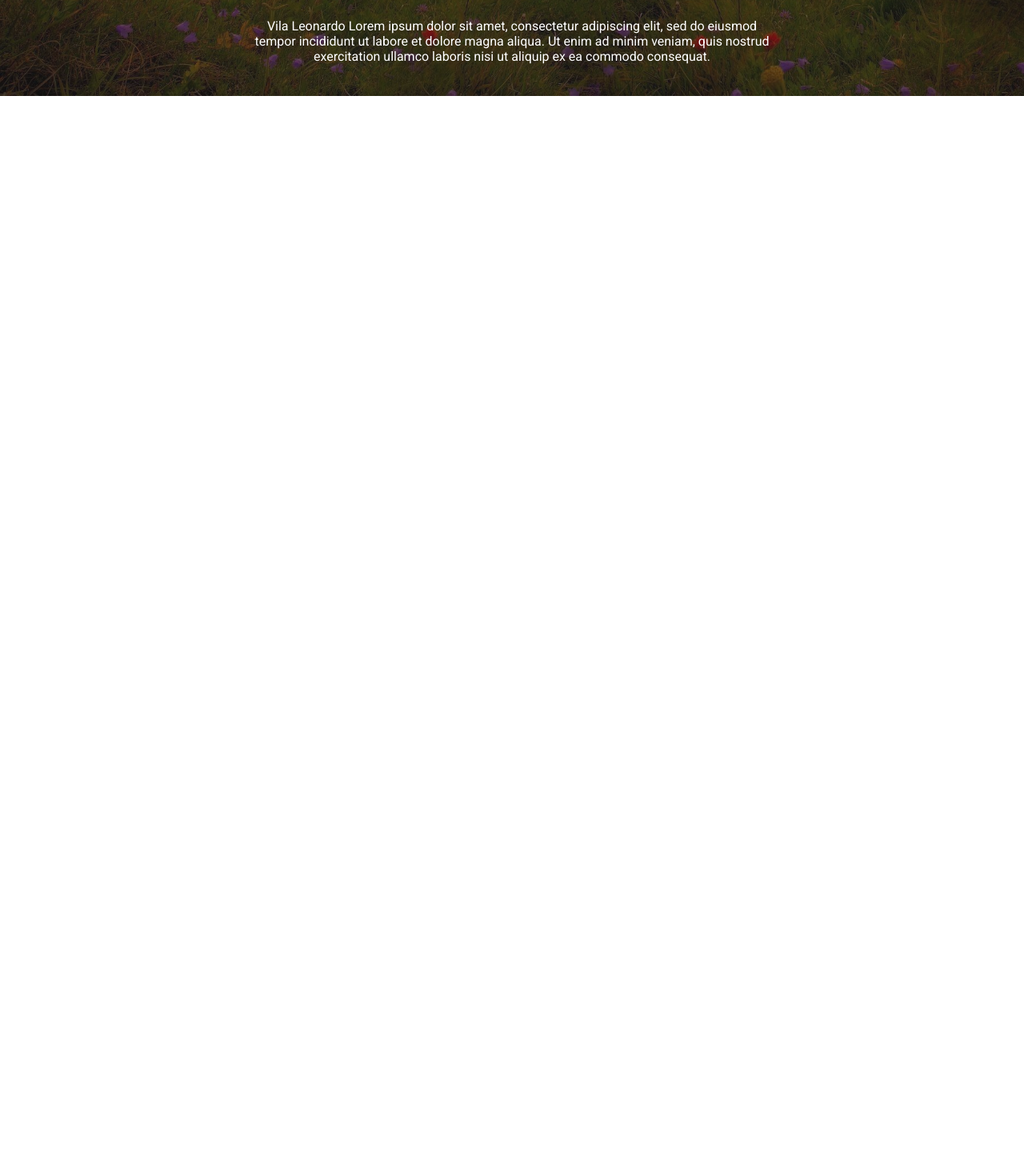
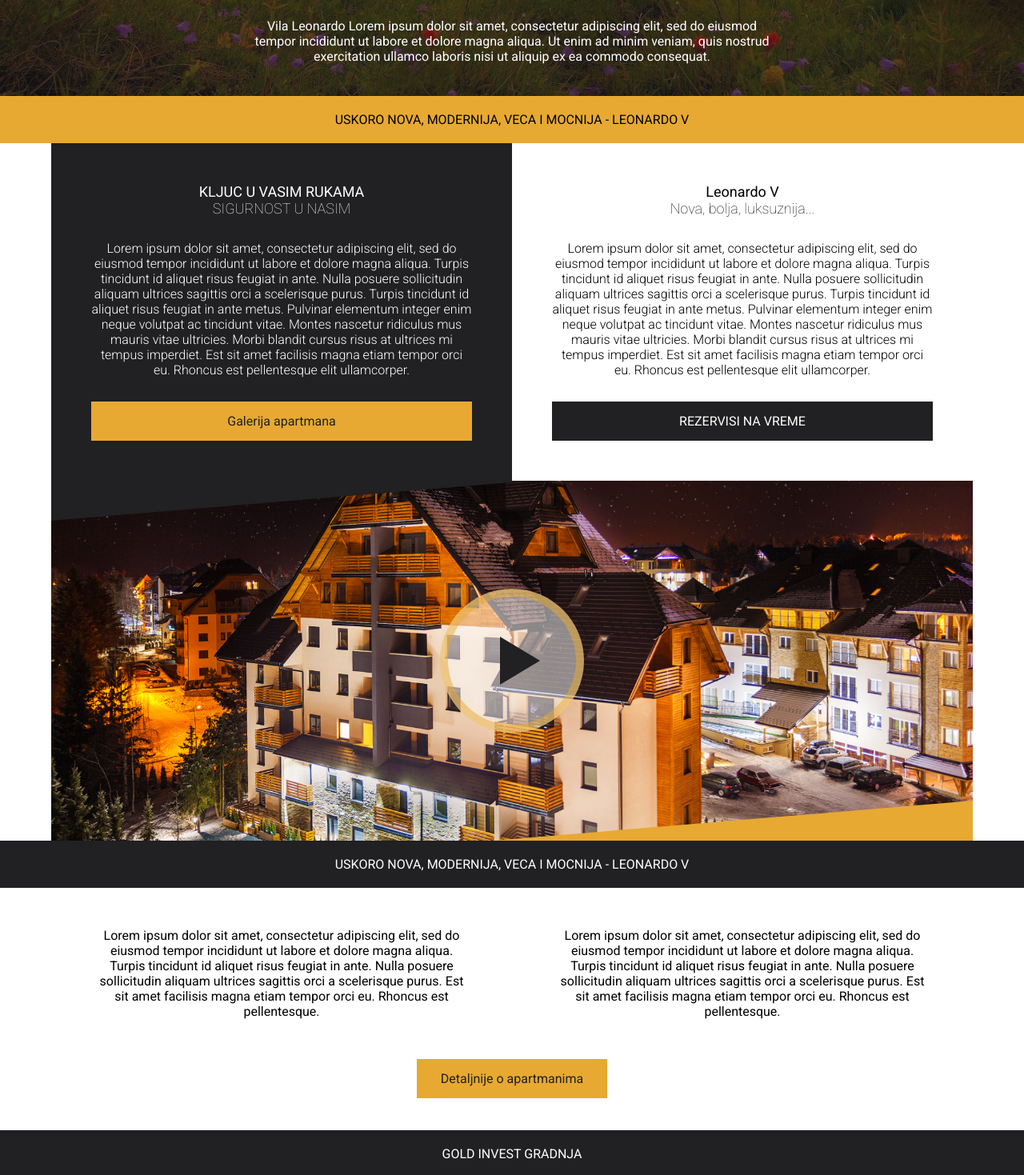
Before and after one commit to raybear/gold-invest-web, an Angular app: page / in a window 1280 px wide. Shown: the part 680-2149 px from the top of the page at 80% size. Before the commit the page ends 800 px from the top, so only its background shows below. Built offline with nearby package versions, Linux system fonts and the light colour scheme.

Commit message:
add initial layout

```diff
--- a/src/app/app.component.html
+++ b/src/app/app.component.html
@@ -38,4 +38,84 @@
       </div>
     </div>
   </div>
+
+  <!-- TODO: Move to separate component -->
+  <div class="ribbon ribbon-gold">
+      USKORO NOVA, MODERNIJA, VECA I MOCNIJA - LEONARDO V
+  </div>
+
+  <!-- TODO: Move to separate component -->
+  <div class="split">
+    <div class="view view-dark">
+      <h1>KLJUC U VASIM RUKAMA</h1>
+      <h2>SIGURNOST U NASIM</h2>
+
+      <p>
+          Lorem ipsum dolor sit amet, consectetur adipiscing elit, sed do eiusmod tempor incididunt ut labore et dolore magna aliqua.
+          Turpis tincidunt id aliquet risus feugiat in ante. Nulla posuere sollicitudin aliquam ultrices sagittis orci a scelerisque purus.
+          Turpis tincidunt id aliquet risus feugiat in ante metus. Pulvinar elementum integer enim neque volutpat ac tincidunt vitae.
+          Montes nascetur ridiculus mus mauris vitae ultricies. Morbi blandit cursus risus at ultrices mi tempus imperdiet.
+          Est sit amet facilisis magna etiam tempor orci eu. Rhoncus est pellentesque elit ullamcorper.
+      </p>
+
+      <a class="btn btn-gold">
+        Galerija apartmana
+      </a>
+    </div>
+
+    <div class="view view-light">
+        <h1>Leonardo V</h1>
+        <h2>Nova, bolja, luksuznija...</h2>
+
+        <p>
+            Lorem ipsum dolor sit amet, consectetur adipiscing elit, sed do eiusmod tempor incididunt ut labore et dolore magna aliqua.
+            Turpis tincidunt id aliquet risus feugiat in ante. Nulla posuere sollicitudin aliquam ultrices sagittis orci a scelerisque purus.
+            Turpis tincidunt id aliquet risus feugiat in ante metus. Pulvinar elementum integer enim neque volutpat ac tincidunt vitae.
+            Montes nascetur ridiculus mus mauris vitae ultricies. Morbi blandit cursus risus at ultrices mi tempus imperdiet.
+            Est sit amet facilisis magna etiam tempor orci eu. Rhoncus est pellentesque elit ullamcorper.
+        </p>
+
+        <a class="btn btn-dark">
+          REZERVISI NA VREME
+        </a>
+      </div>
+  </div>
+
+  <!-- TODO: Move to separate component -->
+  <div class="video">
+    <div class="overlay"></div>
+    <div class="play"></div>
+  </div>
+
+  <!-- TODO: Move to separate component -->
+  <div class="ribbon ribbon-dark">
+      USKORO NOVA, MODERNIJA, VECA I MOCNIJA - LEONARDO V
+  </div>
+
+  <div class="split">
+    <div class="view view-light">
+        Lorem ipsum dolor sit amet, consectetur adipiscing elit, sed do eiusmod tempor incididunt ut labore et dolore magna aliqua.
+        Turpis tincidunt id aliquet risus feugiat in ante.
+        Nulla posuere sollicitudin aliquam ultrices sagittis orci a scelerisque purus.
+        Est sit amet facilisis magna etiam tempor orci eu. Rhoncus est pellentesque.
+    </div>
+
+    <div class="view view-light">
+        Lorem ipsum dolor sit amet, consectetur adipiscing elit, sed do eiusmod tempor incididunt ut labore et dolore magna aliqua.
+        Turpis tincidunt id aliquet risus feugiat in ante.
+        Nulla posuere sollicitudin aliquam ultrices sagittis orci a scelerisque purus.
+        Est sit amet facilisis magna etiam tempor orci eu. Rhoncus est pellentesque.
+    </div>
+  </div>
+
+  <div class="center">
+    <a class="btn btn-gold center mb-40">
+        Detaljnije o apartmanima
+    </a>
+  </div>
+
+  <!-- TODO: Move to separate component -->
+  <div class="ribbon ribbon-dark">
+      GOLD INVEST GRADNJA
+  </div>
 </section>
--- a/src/app/app.component.scss
+++ b/src/app/app.component.scss
@@ -90,6 +90,11 @@ section.site {
             height: 5px;
             margin: 0 5px;
             background: #fff;
+
+            &.active {
+
+              background: $gi-gold;
+            }
           }
         }
 
@@ -101,4 +106,195 @@ section.site {
       }
     }
   }
+
+  .ribbon {
+
+    display: flex;
+    align-content: center;
+    justify-content: center;
+    padding: 20px;
+
+    &-gold {
+
+      background: $gi-gold;
+    }
+
+    &-dark {
+
+      background: $gi-charocal;
+      color: #fff;
+    }
+  }
+
+  .split {
+
+    display: flex;
+    flex-direction: row;
+    width: 1200px;
+    max-width: 90%;
+    margin: auto;
+
+    .view {
+
+      display: flex;
+
+      flex-direction: column;
+      padding: 50px;
+      text-align: center;
+
+      h1, h2 {
+
+        font-size: 18px;
+      }
+
+      h1 {
+
+        font-weight: 400;
+      }
+
+      h2 {
+
+        font-weight: 100;
+      }
+
+      p {
+
+        font-weight: 300;
+        margin: 30px 0;
+      }
+
+      &-dark {
+
+        background: $gi-charocal;
+        color: #fff;
+      }
+    }
+  }
+
+  .video {
+
+    display: flex;
+    align-content: center;
+    justify-content: center;
+    width: 1200px;
+    max-width: 90%;
+    margin: auto;
+    height: 450px;
+    position: relative;
+    background: url('/assets/img/leonardo-4.jpg');
+    background-position: center;
+    background-size: cover;
+
+    .overlay {
+
+      position: absolute;
+      top: 0;
+      left: 0;
+      width: 100%;
+      height: 100%;
+      background: rgba(#000, 0);
+
+      transition: background .2s;
+    }
+
+    .play {
+
+      display: flex;
+      align-self: center;
+      width: 180px;
+      height: 180px;
+      border-radius: 50%;
+      background: rgba(#fff, .5);
+      border: 10px solid rgba($gi-gold, .5);
+      cursor: pointer;
+      z-index: 10;
+      text-align: center;
+      justify-content: center;
+
+      transition: background .2s ease-in-out, border .5s ease-in-out;
+
+      &:hover {
+
+        background: rgba(#fff, .75);
+        border: 20px solid rgba($gi-gold, 1);
+
+        &::before {
+
+          transform: scale(1.2);
+        }
+      }
+
+      &::before {
+
+        content: "";
+        display: flex;
+        align-self: center;
+        justify-self: center;
+
+        width: 0;
+        height: 0;
+        margin-left: 20px;
+        border-style: solid;
+        border-width: 30px 0 30px 50px;
+        border-color: transparent transparent transparent $gi-charocal;
+        line-height: 0px;
+
+        // IE Support ( add chroma filter )
+        _border-color: #000000 #000000 #000000 $gi-charocal;
+        _filter: progid:DXImageTransform.Microsoft.Chroma(color='#000000');
+
+        // Better anti-aliasing in webkit browsers
+        transform: rotate(360deg);
+
+        transition: all .3s ease-in-out;
+      }
+    }
+
+    &:hover {
+
+      .overlay {
+        background: rgba(#000, .5);
+      }
+    }
+
+    &::before,
+    &::after {
+
+      position: absolute;
+      display: block;
+      content: "";
+      width: 0;
+      height: 0;
+      border-style: solid;
+      border-width: 50px 600px 0 0;
+      line-height: 0px;
+      z-index: 10;
+
+      // IE Support ( add chroma filter )
+      _filter: progid:DXImageTransform.Microsoft.Chroma(color='#000000');
+
+      // Better anti-aliasing in webkit browsers
+      transform: rotate(360deg);
+    }
+
+    &::before {
+
+      top: 0;
+      left: 0;
+      border-color: $gi-charocal transparent transparent transparent;
+
+      // IE Support ( add chroma filter )
+      _border-color: $gi-charocal #000000 #000000 #000000;
+    }
+
+    &::after {
+
+      bottom: 0;
+      right: 0;
+      border-color: transparent $gi-gold transparent transparent;
+
+      // IE Support ( add chroma filter )
+      _border-color: #000000 $gi-gold #000000 #000000;
+    }
+  }
 }
--- a/src/styles.scss
+++ b/src/styles.scss
@@ -1,15 +1,18 @@
 @import url('https://fonts.googleapis.com/css?family=Roboto:100,300,400,500');
 @import 'app/style/_palette.scss';
+
 * {
 
   margin: 0;
   padding: 0;
   outline: none;
+  box-sizing: border-box;
 }
 
 html, body {
 
   font-family: 'Roboto', sans-serif;
+  font-size: 16px;
 }
 
 .btn {
@@ -18,6 +21,8 @@ html, body {
   padding: 15px 30px;
   cursor: pointer;
   box-shadow: 0 0 0 transparent;
+  align-content: center;
+  justify-content: center;
 
   transition: all .2s;
 
@@ -36,4 +41,30 @@ html, body {
       color: #fff;
     }
   }
+
+  &-dark {
+
+    background: $gi-charocal;
+    color: #fff;
+  }
 }
+
+.center {
+
+  text-align: center;
+}
+
+.mb-20 {
+
+  margin-bottom: 20px;
+}
+
+.mb-30 {
+
+  margin-bottom: 30px;
+}
+
+.mb-40 {
+
+  margin-bottom: 40px;
+}
```
Also changed, not shown: src/assets/img/leonardo-4.jpg (added).
